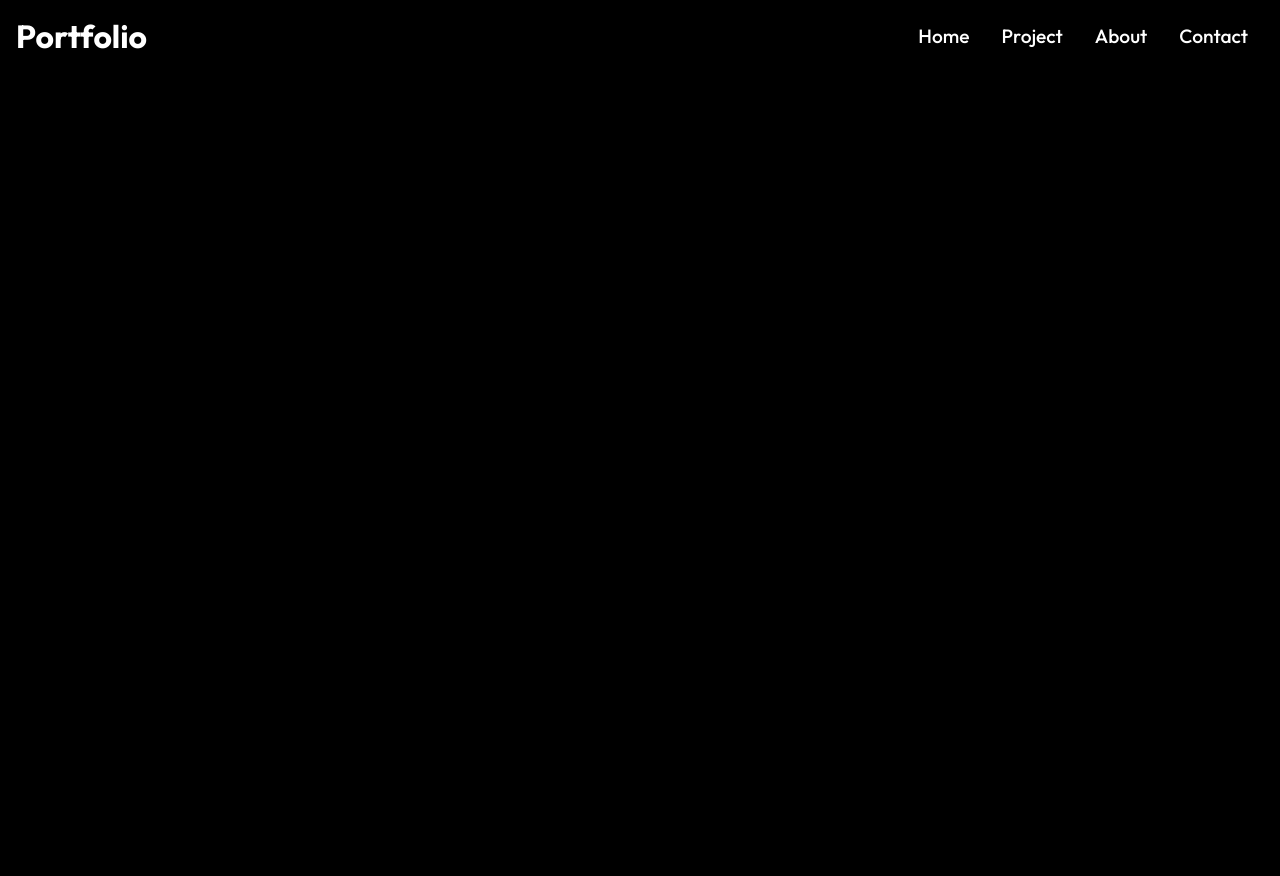
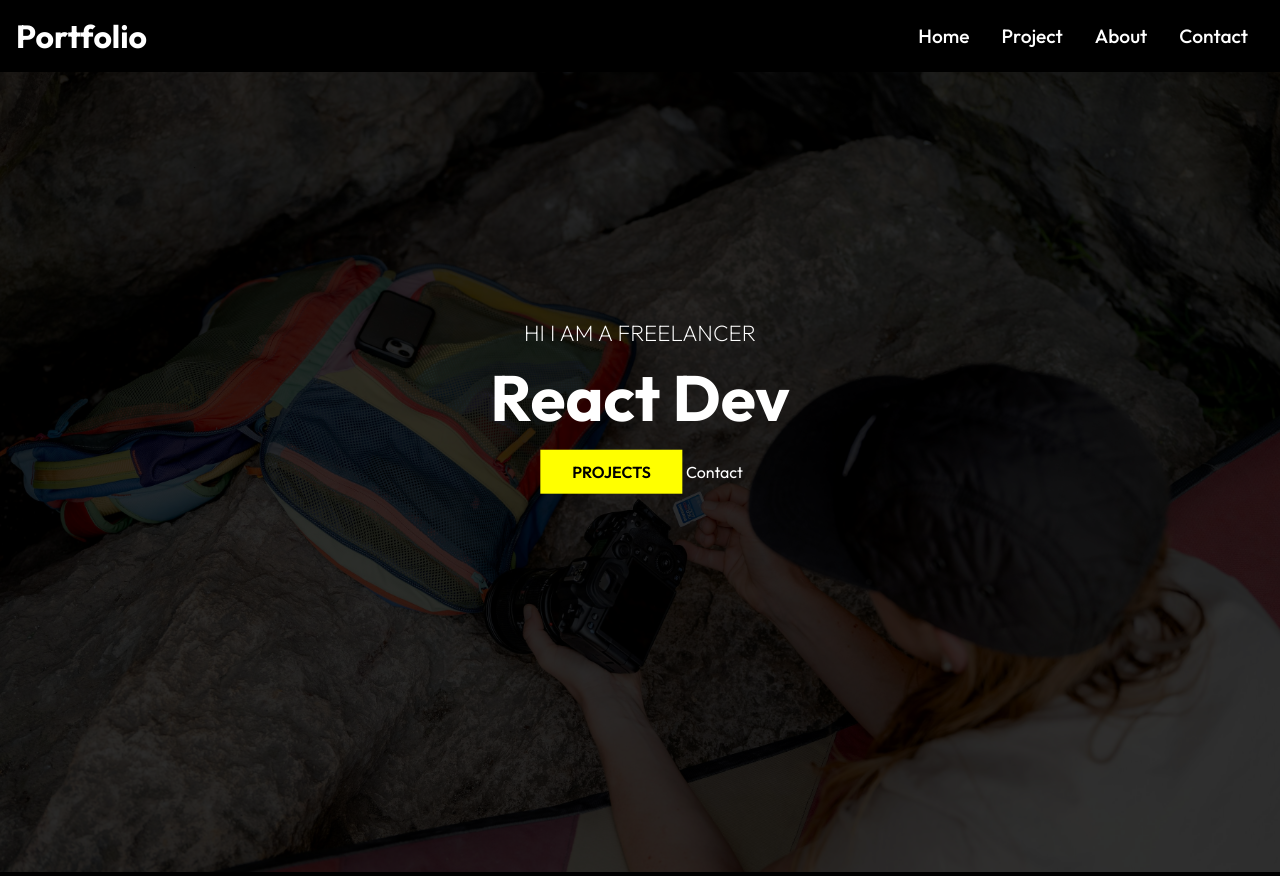
Before and after one commit to onlykyps/VezivTestApp, a React (Create React App) app: page / in a window 1280 px wide. Before the commit the page ends 800 px from the top, so only its background shows below. Built offline with nearby package versions, Linux system fonts and the light colour scheme.

Commit message:
Add files via upload

```diff
--- a/src/components/HeroImg.js
+++ b/src/components/HeroImg.js
@@ -1,11 +1,23 @@
 import "./HeroImgStyles.css"
 
 import React from 'react'
+import IntroImg from "../assets/doSomethingGreat.jpg"
+import { Link } from "react-router-dom"
 
 const HeroImg = () => {
   return (
     <div className="hero">
         <div className="mask">
+            <img className="into_img"
+                src={IntroImg} alt="ItroImg"/>
+        </div>
+        <div className="content">
+            <p>Hi I am a freelancer</p>
+            <h1>React Dev</h1>
+            <div>
+                <Link to="/project" className="btn">Projects</Link>
+                <Link to="/contact" className="btn-light">Contact</Link>
+            </div>
 
         </div>
     </div>
--- a/src/components/HeroImgStyles.css
+++ b/src/components/HeroImgStyles.css
@@ -0,0 +1,75 @@
+.mask
+{
+    width: 100%;
+    height: 100vh;
+    position: relative;
+}
+
+.into_img
+{
+    width: 100%;
+    height: 100%;
+    background-size: cover;
+    background-position: center;
+    object-fit: cover;
+}
+
+.mask::after
+{
+    content: "";
+    width: 100%;
+    height: 100%;
+    position: absolute;
+    top: 0;
+    left: 0;
+    background-color: black;
+    opacity: .8;
+}
+
+.hero
+{
+    width: 100%;
+    height: 100%;
+}
+
+.hero .content
+{
+    position: absolute;
+    transform: translate(-50%,-50%);
+    top: 50%;
+    left: 50%;
+    text-align: center;
+}
+
+.hero .content h1
+{
+    font-size: 4rem;
+    padding: 0.6rem 0 1.5rem;
+}
+
+.hero .content p
+{
+    font-size: 1.4rem;
+    font-weight: 200;
+    text-transform: uppercase;
+}
+
+.content .btn
+{
+    margin: 1rem 0.2rem;
+}
+
+@media screen and (max-width:640px)
+{
+    .hero .content h1
+    {
+        font-size: 4rem;
+    }
+
+    .hero .content p
+    {
+        font-size: 1.4rem;
+        font-weight: 200;
+        text-transform: uppercase;
+    }
+}
--- a/src/index.css
+++ b/src/index.css
@@ -28,7 +28,7 @@
   padding: 12px 32px;
   font-size: 1rem;
   text-transform: uppercase;
-  background: yellow(248,217,15);
+  background: yellow;
   color: black;
   font-weight: 600;
   cursor: pointer;
```
Also changed, not shown: src/assets/doSomethingGreat.jpg (added).
